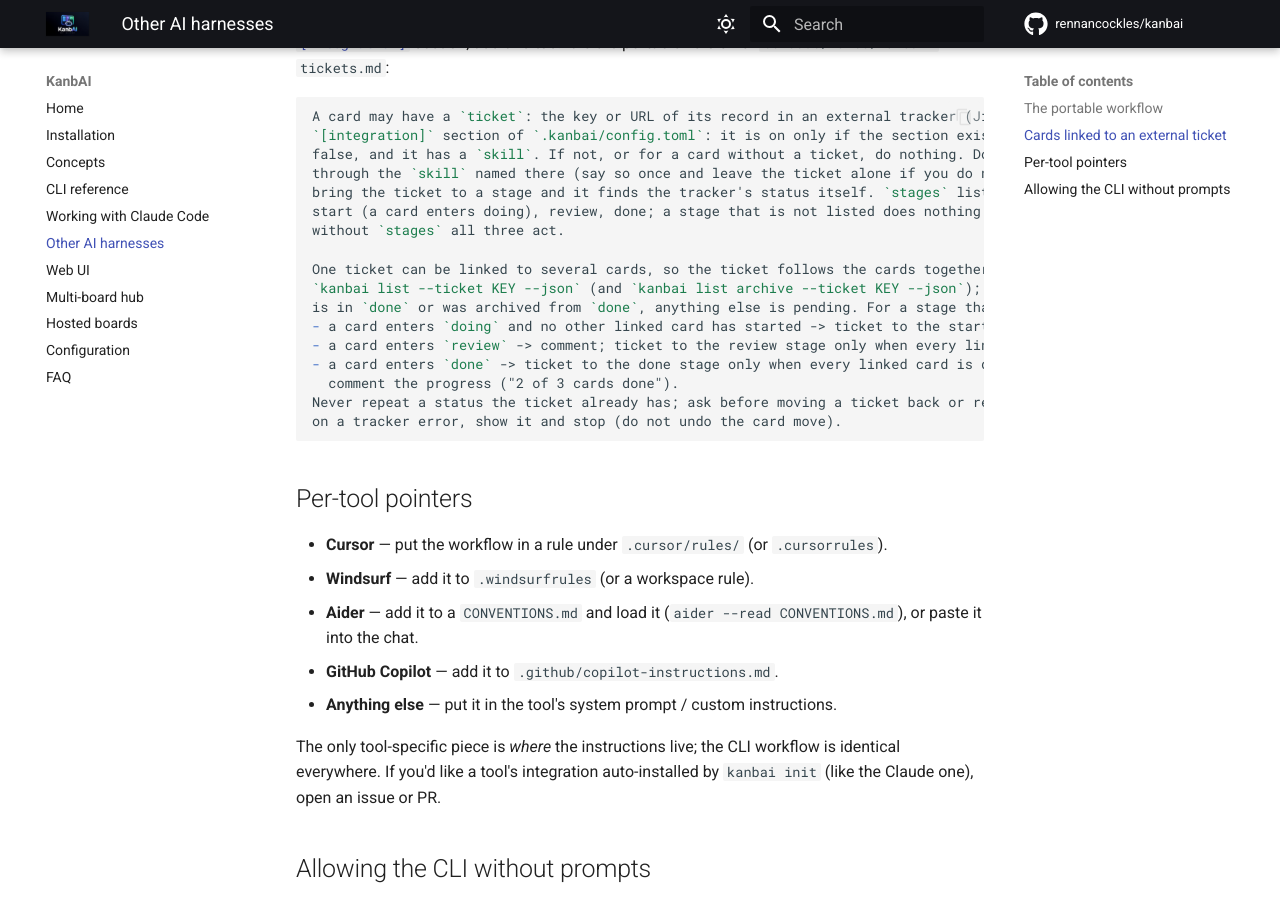
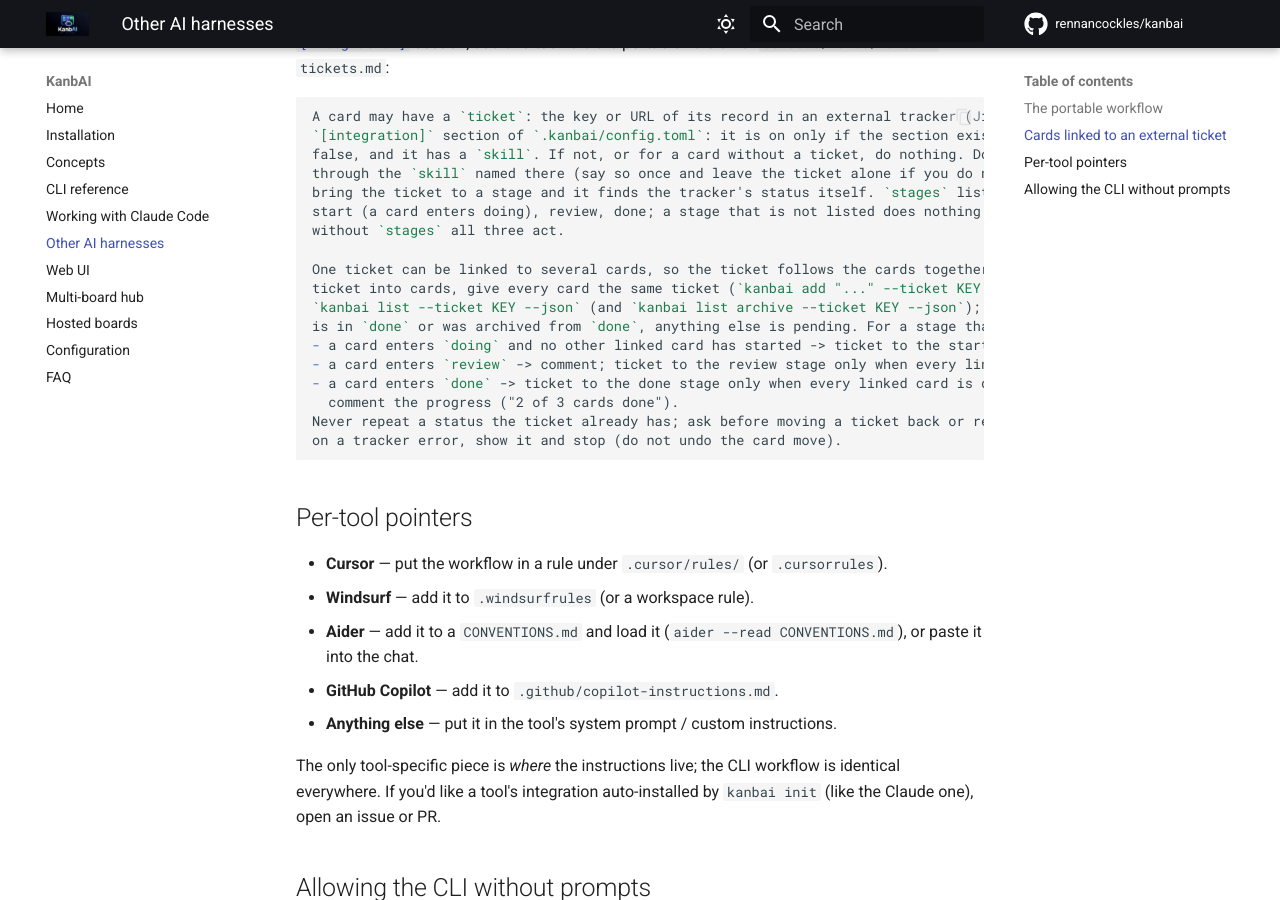
Before and after one commit to rennancockles/kanbai, an MkDocs documentation site: the page built from docs/other-harnesses.md, in a window 1280 px wide and 900 px high, scrolled down 968 px. Built offline with MkDocs 1.6.1 and Material for MkDocs 9.7.7, drawn with Linux system fonts in a browser that asks for light colours; comment, search, counter and statistics services are not loaded.

Commit message:
feat: regra manda ligar todos os cards de um ticket ao mesmo ticket

```diff
--- a/docs/other-harnesses.md
+++ b/docs/other-harnesses.md
@@ -49,7 +49,8 @@ bring the ticket to a stage and it finds the tracker's status itself. `stages` l
 start (a card enters doing), review, done; a stage that is not listed does nothing to the ticket, and
 without `stages` all three act.
 
-One ticket can be linked to several cards, so the ticket follows the cards together. Find them with
+One ticket can be linked to several cards, so the ticket follows the cards together; when you split a
+ticket into cards, give every card the same ticket (`kanbai add "..." --ticket KEY`). Find them with
 `kanbai list --ticket KEY --json` (and `kanbai list archive --ticket KEY --json`); a card is done when it
 is in `done` or was archived from `done`, anything else is pending. For a stage that acts:
 - a card enters `doing` and no other linked card has started -> ticket to the start stage + a comment;
```
Also changed, not shown: docs/claude-code.md (+2 -1 lines), 2 other files.
